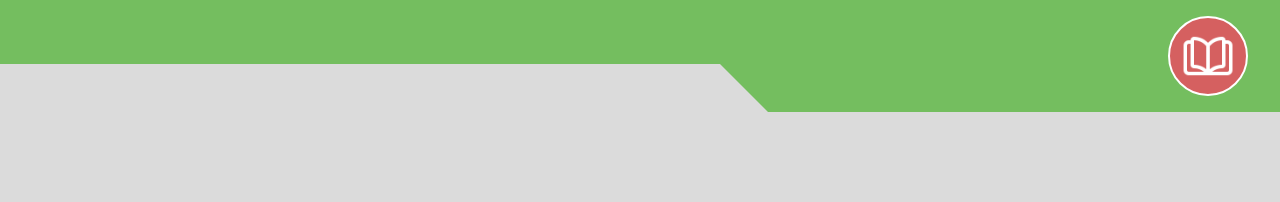
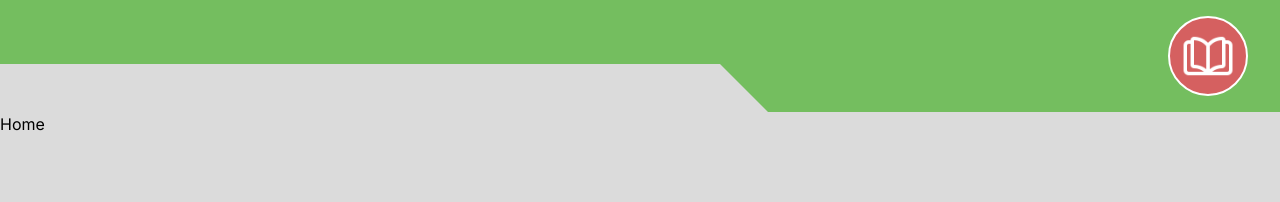
Before and after one commit to josephleungg/EcoDex, a Next.js app in the folder client/: page /home in a window 1280 px wide. Shown: the top 202 px of the page. Built offline with nearby package versions, Linux system fonts and the light colour scheme.

Commit message:
Fixed margins top and bottom

```diff
--- a/client/app/(pages)/home/page.js
+++ b/client/app/(pages)/home/page.js
@@ -1,7 +1,7 @@
 export default function Home() {
     return (
-        <div className="bg-[#dbdbdb] h-screen">
-            <p>home</p>
+        <div>
+            <h1>Home</h1>
         </div>
     );
 }
--- a/client/app/(pages)/layout.js
+++ b/client/app/(pages)/layout.js
@@ -6,7 +6,7 @@ export default function RootLayout({ children }) {
       <html>
         <body>
           <Header />
-            <main>{children}</main>
+            <main className="min-h-screen bg-[#dbdbdb] pt-28 pb-20">{children}</main>
           <Navbar />
         </body>
       </html>
```
